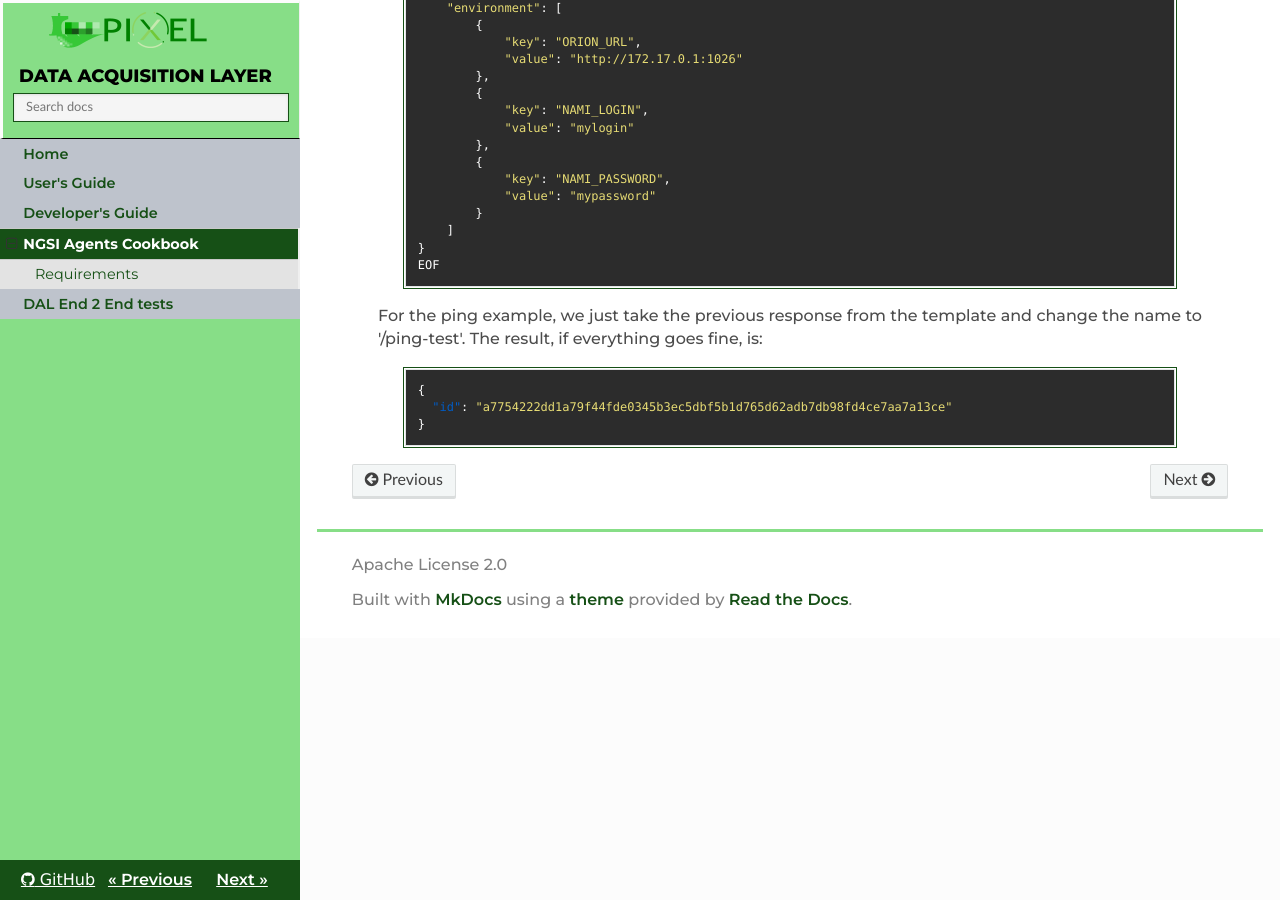
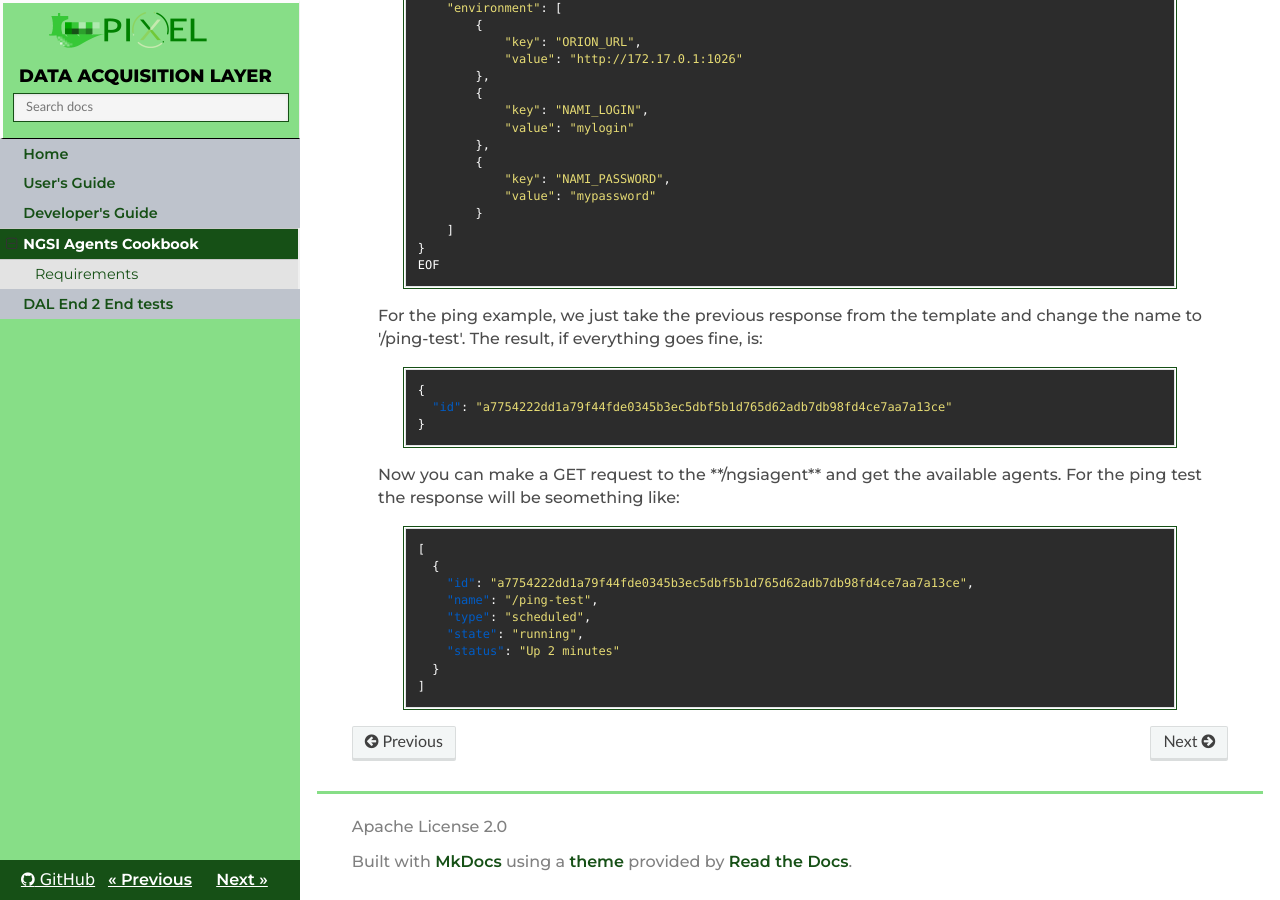
Before and after one commit to isabella232/docs-hub-dal, an MkDocs documentation site: the page built from docs/ngsiagent_cookbook.md, in a window 1280 px wide and 900 px high, scrolled down 5057 px. Built offline with MkDocs 1.6.1, drawn with Linux system fonts in a browser that asks for light colours; nearby versions of some CDN libraries; old or Windows-style settings are respelled for this version of MkDocs.

Commit message:
Update ngsiagent_cookbook.md

````diff
--- a/docs/ngsiagent_cookbook.md
+++ b/docs/ngsiagent_cookbook.md
@@ -325,4 +325,17 @@ For the ping example, we just take the previous response from the template and c
 }
 ```
 
+Now you can make a GET request to the **/ngsiagent** and get the available agents. For the ping test the response will be seomething like:
+```
+[
+  {
+    "id": "a7754222dd1a79f44fde0345b3ec5dbf5b1d765d62adb7db98fd4ce7aa7a13ce",
+    "name": "/ping-test",
+    "type": "scheduled",
+    "state": "running",
+    "status": "Up 2 minutes"
+  }
+]
+```
+
 </div>
````
